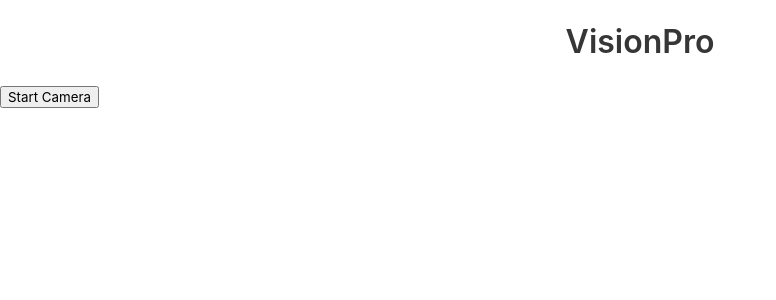
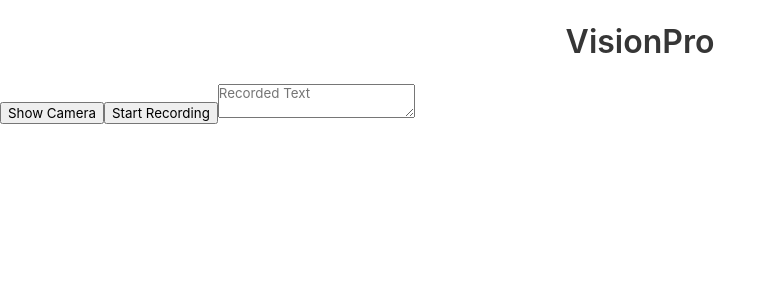
Before and after one commit to shehryarusman/VisionPro, a Vue app in the folder frontend/: page / in a window 1280 px wide. Shown: the top 300 px of the page, without its empty margins (0-776 px from the left). Built offline with nearby package versions, Linux system fonts and the light colour scheme.

Commit message:
tried to add camera and mic functionality

```diff
--- a/frontend/src/App.vue
+++ b/frontend/src/App.vue
@@ -1,12 +1,19 @@
+<!-- App.vue -->
 <template>
   <div>
     <h1 class="title has-text-centered mt-5">VisionPro</h1>
 
-    <!-- Button to start camera -->
-    <button @click="startCamera">Start Camera</button>
+    <!-- Button to show/hide the camera -->
+    <button @click="toggleCamera">{{ cameraActive ? 'Hide Camera' : 'Show Camera' }}</button>
 
-    <!-- Camera element, displayed conditionally -->
-    <camera v-if="showCamera" :resolution=autoplay></camera>
+    <!-- Display the camera if cameraActive is true -->
+    <camera v-if="cameraActive" :resolution=autoplay></camera>
+
+   <!-- Button to start/stop audio recording -->
+    <button @click="toggleRecording">{{ recordingActive ? 'Stop Recording' : 'Start Recording' }}</button>
+
+    <!-- Display the recorded text here -->
+    <textarea v-model="recordedText" placeholder="Recorded Text"></textarea>
   </div>
 </template>
 
@@ -15,13 +22,63 @@
   name: "App",
   data() {
     return {
-      showCamera: false, // Initially hide the camera
+      cameraActive: false,     // To toggle camera display
+      recordingActive: false,  // To toggle audio recording
+      recordedText: "",        // To store recorded text
+      recognition: null,       // SpeechRecognition object
     };
   },
   methods: {
-    startCamera() {
-      this.showCamera = true; // Show the camera when the button is clicked
+    toggleRecording() {
+      if (!this.recordingActive) {
+        // Start audio recording
+        this.initializeRecognition();
+        this.startRecording();
+      } else {
+        // Stop audio recording
+        this.stopRecording();
+      }
+    },
+    initializeRecognition() {
+      if ('SpeechRecognition' in window || 'webkitSpeechRecognition' in window) {
+        // Delay the initialization
+        this.recognition = new (window.SpeechRecognition || window.webkitSpeechRecognition)();
+        this.recognition.interimResults = true;
+
+        this.recognition.onresult = (event) => {
+          for (let i = event.resultIndex; i < event.results.length; i++) {
+            if (event.results[i].isFinal) {
+              this.recordedText += event.results[i][0].transcript;
+            }
+          }
+        };
+
+        this.recognition.onerror = (event) => {
+          console.error("Speech recognition error:", event.error);
+        };
+
+        this.recognition.onend = () => {
+          this.recordingActive = false;
+        };
+      } else {
+        console.error('Speech recognition is not supported in this browser.');
+      }
+    },
+    startRecording() {
+      if (this.recognition) {
+        this.recognition.start();
+        this.recordingActive = true;
+      } else {
+        console.error('Speech recognition is not initialized.');
+      }
+    },
+    stopRecording() {
+      if (this.recognition) {
+        this.recognition.stop();
+      }
+      this.recordingActive = false;
     },
   },
 };
+
 </script>
```
